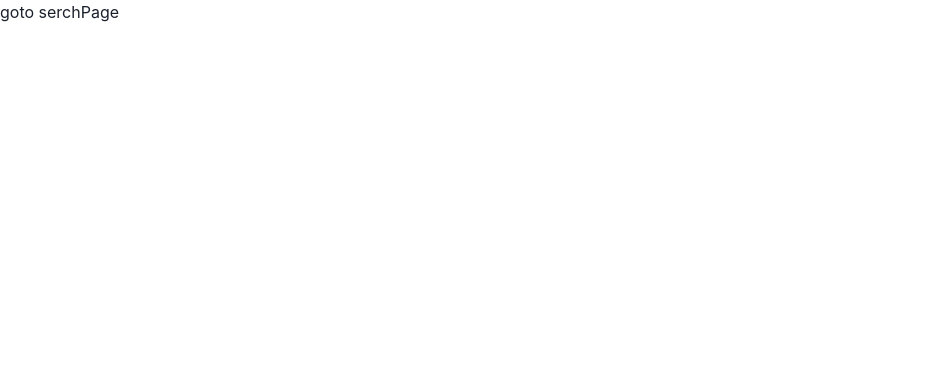
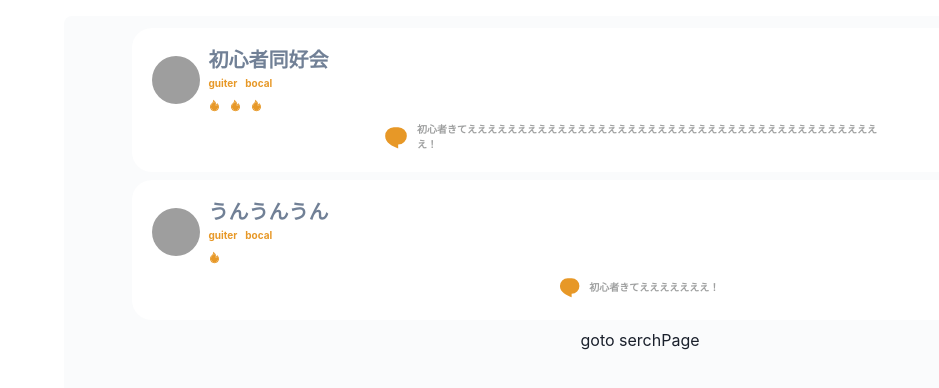
Before and after one commit to Mu-munn/recochoku, a Next.js app in the folder web/: page / in a window 1280 px wide. Shown: the top 388 px of the page, without its empty margins (0-939 px from the left). Built offline with nearby package versions, Linux system fonts and the light colour scheme; grey boxes are pictures that could not be loaded.

Commit message:
topPageを作成

```diff
--- /dev/null
+++ b/web/components/Band/BandCard.tsx
@@ -0,0 +1,82 @@
+import {
+  VStack,
+  Box,
+  HStack,
+  Avatar,
+  Heading,
+  Stack,
+  Text,
+  Center,
+} from '@chakra-ui/react'
+import { AiTwotoneFire } from 'react-icons/ai'
+import { RiChat1Fill } from 'react-icons/ri'
+import { Band } from '../../src/types/Band'
+import { Colors, color_main } from '../../src/utils/color'
+
+type BandCardProps = {
+  band: Band
+}
+export const BandCard = (props: BandCardProps) => {
+  const { band } = props
+
+  return (
+    <Box w={'90%'} bg={'white'} borderRadius={'20px'} p={5}>
+      <HStack>
+        <Avatar name="Dan Abrahmov" src={band.iconUrl} />
+        <Box>
+          <Stack>
+            <Heading fontSize={'20px'} color={'gray.500'} h={'20px'}>
+              {band.title}
+            </Heading>
+            <HStack>
+              {band.instruments.map((instrument) => {
+                return (
+                  <Text
+                    fontSize={'10px'}
+                    fontWeight={'bold'}
+                    color={Colors.button_main}
+                    key={instrument}
+                  >
+                    {instrument}
+                  </Text>
+                )
+              })}
+            </HStack>
+            {band.skill === 1 && (
+              <AiTwotoneFire color={Colors.button_main} size={'13px'} />
+            )}
+            {band.skill === 2 && (
+              <HStack>
+                <AiTwotoneFire color={Colors.button_main} size={'13px'} />
+                <AiTwotoneFire color={Colors.button_main} size={'13px'} />
+              </HStack>
+            )}
+            {band.skill === 3 && (
+              <HStack>
+                <AiTwotoneFire color={Colors.button_main} size={'13px'} />
+                <AiTwotoneFire color={Colors.button_main} size={'13px'} />
+                <AiTwotoneFire color={Colors.button_main} size={'13px'} />
+              </HStack>
+            )}
+          </Stack>
+        </Box>
+      </HStack>
+
+      {/* description area */}
+      <Center mt={'10px'}>
+        <HStack>
+          <RiChat1Fill color={Colors.button_main} size={'26px'} />
+          <Text
+            w={'90%'}
+            fontSize={'10px'}
+            fontWeight={'bold'}
+            color={Colors.heading_sub}
+            noOfLines={2}
+          >
+            {band.description}
+          </Text>
+        </HStack>
+      </Center>
+    </Box>
+  )
+}
--- /dev/null
+++ b/web/components/TopPage/TopPageContent.tsx
@@ -0,0 +1,43 @@
+import { Box, Link, VStack } from '@chakra-ui/react'
+import { Band } from '../../src/types/Band'
+import { Colors } from '../../src/utils/color'
+import { BandCard } from '../Band/BandCard'
+
+const TopPageContent = () => {
+  const bands: Band[] = [
+    {
+      title: '初心者同好会',
+      instruments: ['guiter', 'bocal'],
+      skill: 3,
+      residence: 5,
+      description:
+        '初心者きてええええええええええええええええええええええええええええええええええええええええええ！',
+      iconUrl: 'https://bit.ly/dan-abramov',
+    },
+    {
+      title: 'うんうんうん',
+      instruments: ['guiter', 'bocal'],
+      skill: 1,
+      residence: 5,
+      description: '初心者きてえええええええ！',
+      iconUrl: 'https://bit.ly/sage-adebayo',
+    },
+  ]
+  return (
+    <VStack py={4}>
+      <VStack
+        minH={'95vh'}
+        w={'90%'}
+        bg={Colors.background_sub}
+        borderRadius={'lg'}
+        p={3}
+      >
+        {bands.map((band) => {
+          return <BandCard key={band.title} band={band} />
+        })}
+        <Link href="/serchPage">goto serchPage</Link>
+      </VStack>
+    </VStack>
+  )
+}
+export default TopPageContent
--- a/web/pages/index.tsx
+++ b/web/pages/index.tsx
@@ -1,10 +1,11 @@
 import { Box, Link } from '@chakra-ui/react'
 import type { NextPage } from 'next'
+import TopPageContent from '../components/TopPage/TopPageContent'
 
 const Home: NextPage = () => {
   return (
     <Box>
-      <Link href="/serchPage">goto serchPage</Link>
+      <TopPageContent></TopPageContent>
     </Box>
   )
 }
--- /dev/null
+++ b/web/src/types/Band.ts
@@ -0,0 +1,8 @@
+export type Band = {
+  title: string
+  instruments: string[]
+  skill: number
+  residence: number
+  description: string
+  iconUrl: string
+}
```
